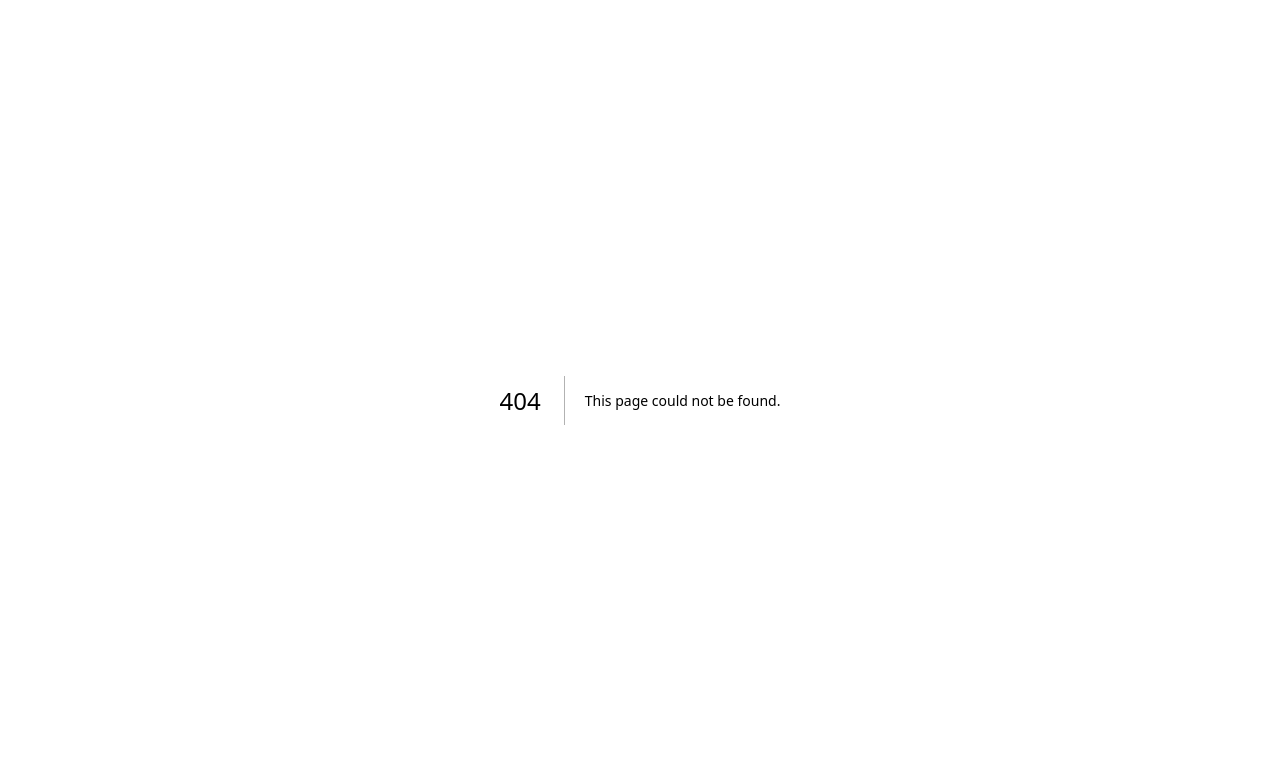
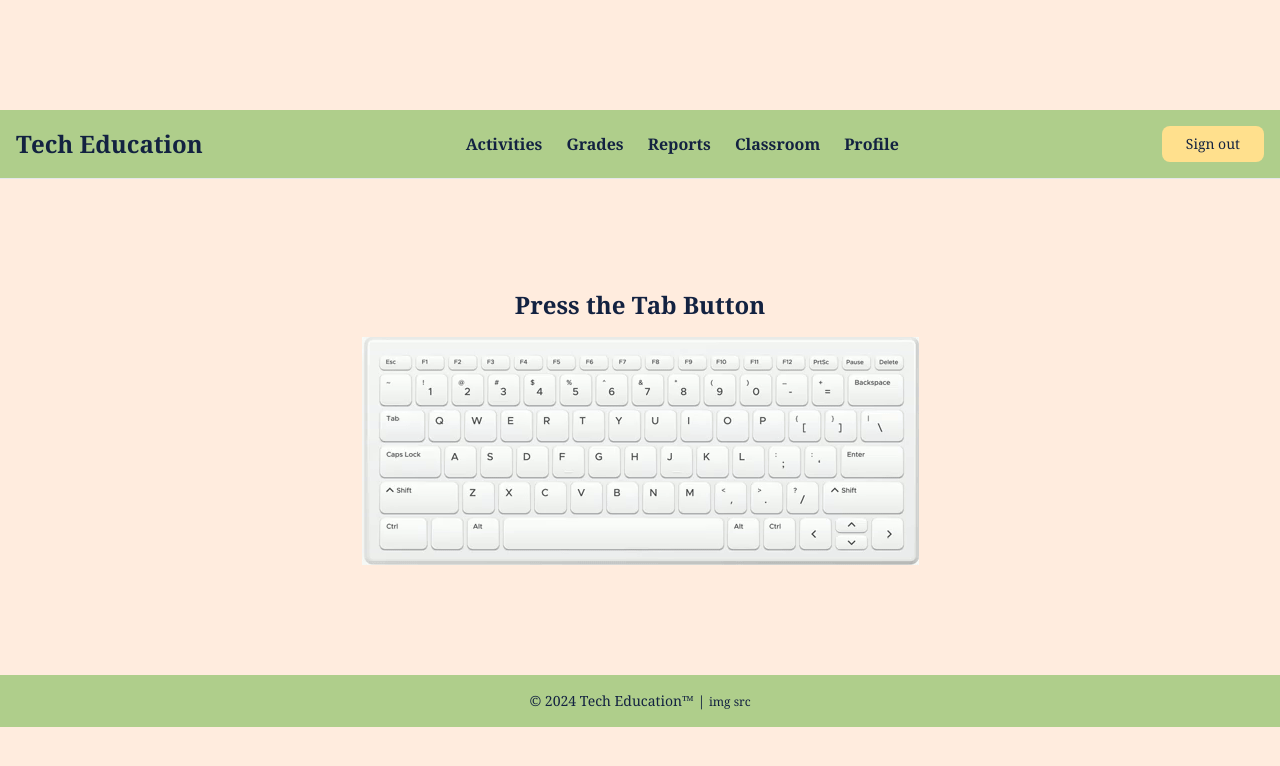
Before and after one commit to ExzyELI/tech-education, a Next.js app: page /KeyboardActivity-kindergarten/KeyboardActivity-tab in a window 1280 px wide. Before the commit this address had no page. Shown: the top 766 px of the page. Built offline with nearby package versions, Linux system fonts and the light colour scheme; no server answers.

Commit message:
Added press Tab key activity

```diff
--- /dev/null
+++ b/src/app/KeyboardActivity-kindergarten/KeyboardActivity-tab/page.tsx
@@ -0,0 +1,61 @@
+"use client";
+import Nav from "../../../../comps/nav";
+import Footer from "../../../../comps/footer";
+import React, { useState, useEffect } from "react";
+
+const TabKeyPressPage = () => {
+    //store the last key pressed
+    const [keyPressed, setKeyPressed] = useState("");
+    //track if the correct key was pressed
+    const [correctPress, setCorrectPress] = useState(false);
+    //track if the marks should be shown
+    const [showMarks, setShowMarks] = useState(false);
+
+    useEffect(() => {
+        const handleKeyDown = (e: KeyboardEvent) => {
+            //check if the Tab button is pressed
+            if (e.code === "Tab") {
+                setKeyPressed("Tab");
+                setCorrectPress(true);
+                setShowMarks(true);
+            } else {
+                //if any other key is pressed
+                setKeyPressed(e.code);
+                setCorrectPress(false);
+                setShowMarks(true);
+            }
+        };
+
+        window.addEventListener("keydown", handleKeyDown);
+
+        return () => {
+            window.removeEventListener("keydown", handleKeyDown);
+        };
+    }, []);
+
+    return (
+        <main className="flex min-h-screen flex-col space-y-[110px] bg-[#ffecde] font-serif leading-normal tracking-normal text-[#132241]">
+            <title>Press Tab Activity</title>
+            <Nav />
+            <div className="flex flex-col items-center justify-center">
+                <h1 className="text-2xl font-bold">Press the Tab Button</h1>
+                {/* image path */}
+                <img src="/images/tab-key-press.gif" alt="Press Tab" className="mt-4" />
+                {showMarks && (
+                    <p className="mt-4 text-lg">
+                        {/* display if right key is pressed */}
+                        {correctPress ? (
+                            <span className="text-green-500">✓ Correct! You pressed the Tab button.</span>
+                        ) : (
+                            //display any other key pressed */}
+                            <span className="text-red-500">✗ You pressed {keyPressed}. Please press the Tab button.</span>
+                        )}
+                    </p>
+                )}
+            </div>
+            <Footer />
+        </main>
+    );
+};
+
+export default TabKeyPressPage;
```
